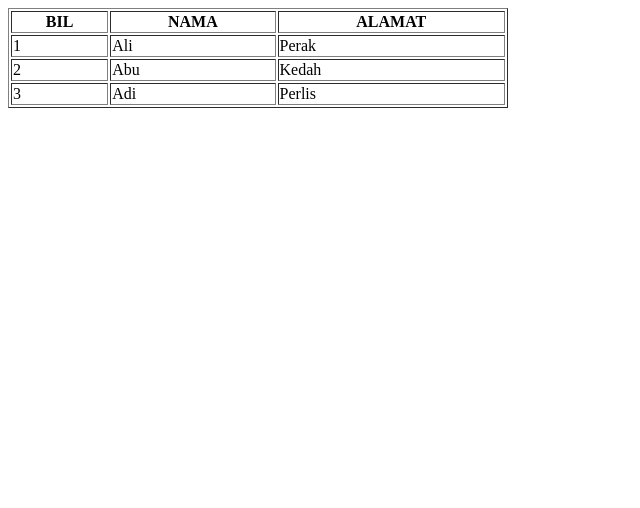
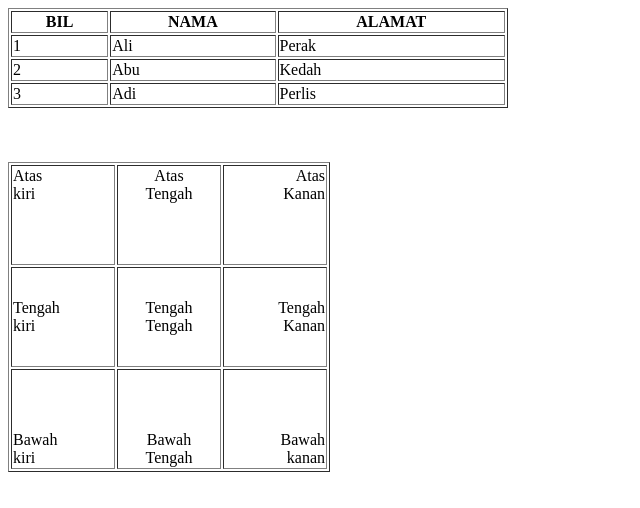
Before and after one commit to FAREAST99/dft40043_latihan_04, a plain HTML site: page index.html in a window 1280 px wide. Shown: the whole page, without its empty margins (0-640 px from the left). Drawn offline with Linux system fonts and the light colour scheme.

Commit message:
latihan keempat
table allignment

```diff
--- a/index.html
+++ b/index.html
@@ -29,6 +29,25 @@
             <td>Perlis</td>
         </tr>
     </table>
+    <br><br><br>
+
+    <table border="1" cellspasing="0">
+        <tr height="100" valign="top">
+            <td width="100">Atas<br>kiri</td>
+            <td width="100" align="center">Atas<br>Tengah</td>
+            <td width="100" align="right">Atas<br>Kanan</td>
+        </tr>
+        <tr height="100">
+            <td>Tengah<br>kiri</td>
+            <td align="center">Tengah<br>Tengah</td>
+            <td align="right">Tengah<br>Kanan</td>
+        </tr>
+        <tr height="100" valign="bottom">
+            <td>Bawah<br>kiri</td>
+            <td align="center">Bawah<br>Tengah</td>
+            <td align="right">Bawah<br>kanan</td>
+        </tr>
+    </table>
 
 </body>
 </html>
```
